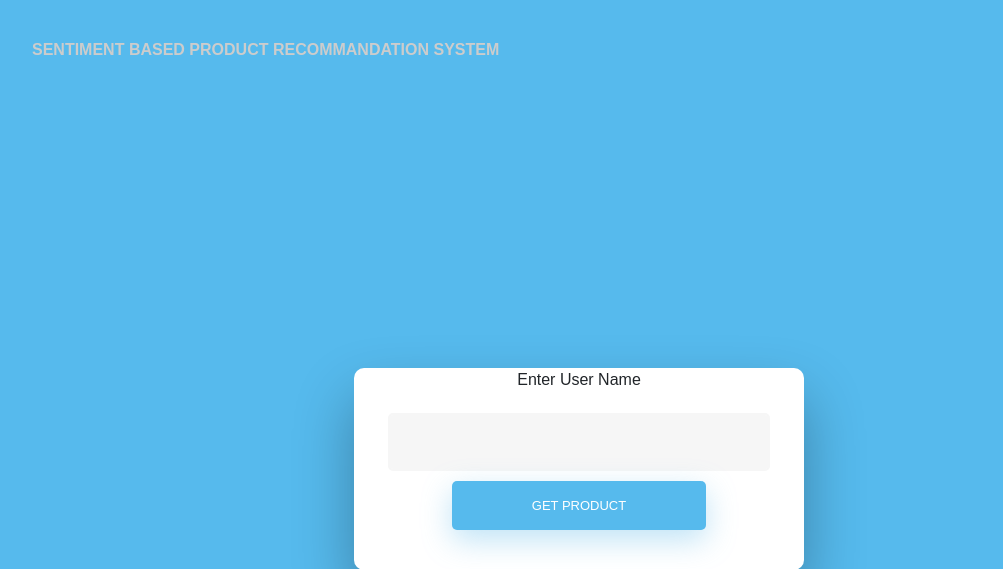
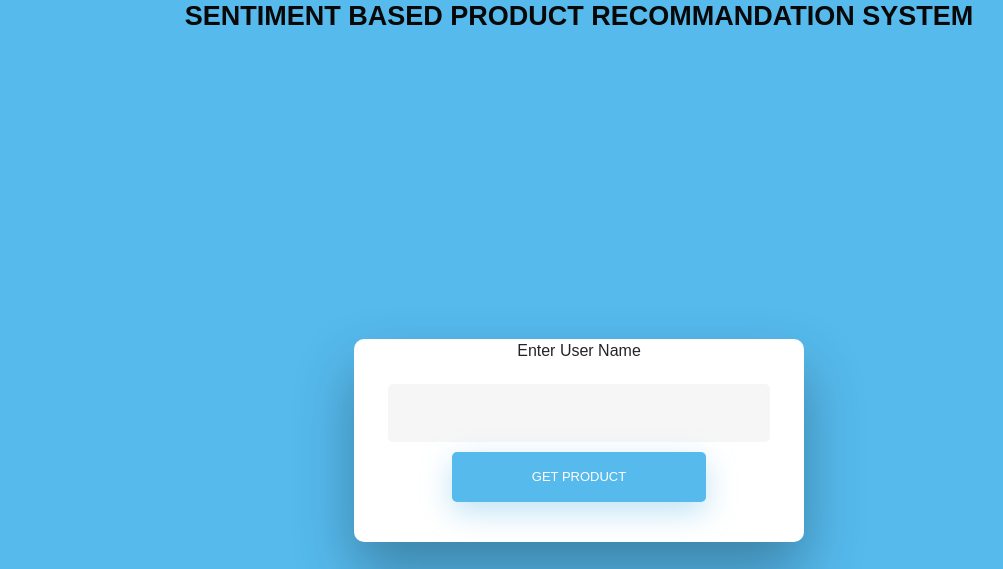
Before and after one commit to DineshLJ/Sentiment-Based-Product-Recommendation-System, a Flask app: page / in a window 1280 px wide. Shown: the top 569 px of the page, without its empty margins (61-1064 px from the left). Run offline with Flask 2, Linux system fonts and the light colour scheme; some libraries are stand-ins or nearby versions.

Commit message:
Update home.html

```diff
--- a/templates/home.html
+++ b/templates/home.html
@@ -27,12 +27,12 @@ a {
 
 h2 {
   text-align: center;
-  font-size: 16px;
+  font-size: 27px;
   font-weight: 600;
   text-transform: uppercase;
-  display:inline-block;
-  margin: 40px 8px 10px 8px;
-  color: #cccccc;
+  /* display:inline-block; */
+  /* margin: 40px 8px 10px 8px; */
+  color: #080808;
 }
 
 
```
